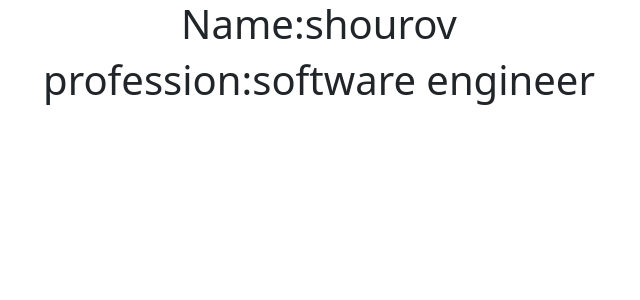
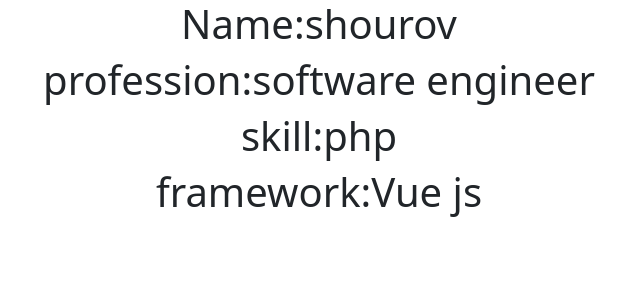
Before and after one commit to ratulshourov/reactwork, a React (Create React App) app: page / in a window 1280 px wide. Shown: the top 300 px of the page, without its empty margins (321-961 px from the left). Built offline with nearby package versions, Linux system fonts and the light colour scheme.

Commit message:
Nested array and object

```diff
--- a/src/components/Statework.js
+++ b/src/components/Statework.js
@@ -4,7 +4,12 @@
         super();
         this.state={
             name:'shourov',
-            profession:'software engineer'
+            profession:'software engineer',
+            skill:['php','java'],
+            framework:{
+                php:"laravel",
+                js:"Vue js"
+            }
         }
     }
     render() {
@@ -12,6 +17,8 @@
             <div>
                <h1> Name:{this.state.name}</h1>
                <h1> profession:{this.state.profession}</h1>
+               <h1> skill:{this.state.skill[0]}</h1>
+               <h1> framework:{this.state.framework.js}</h1>
             </div>
         )
     }
```
